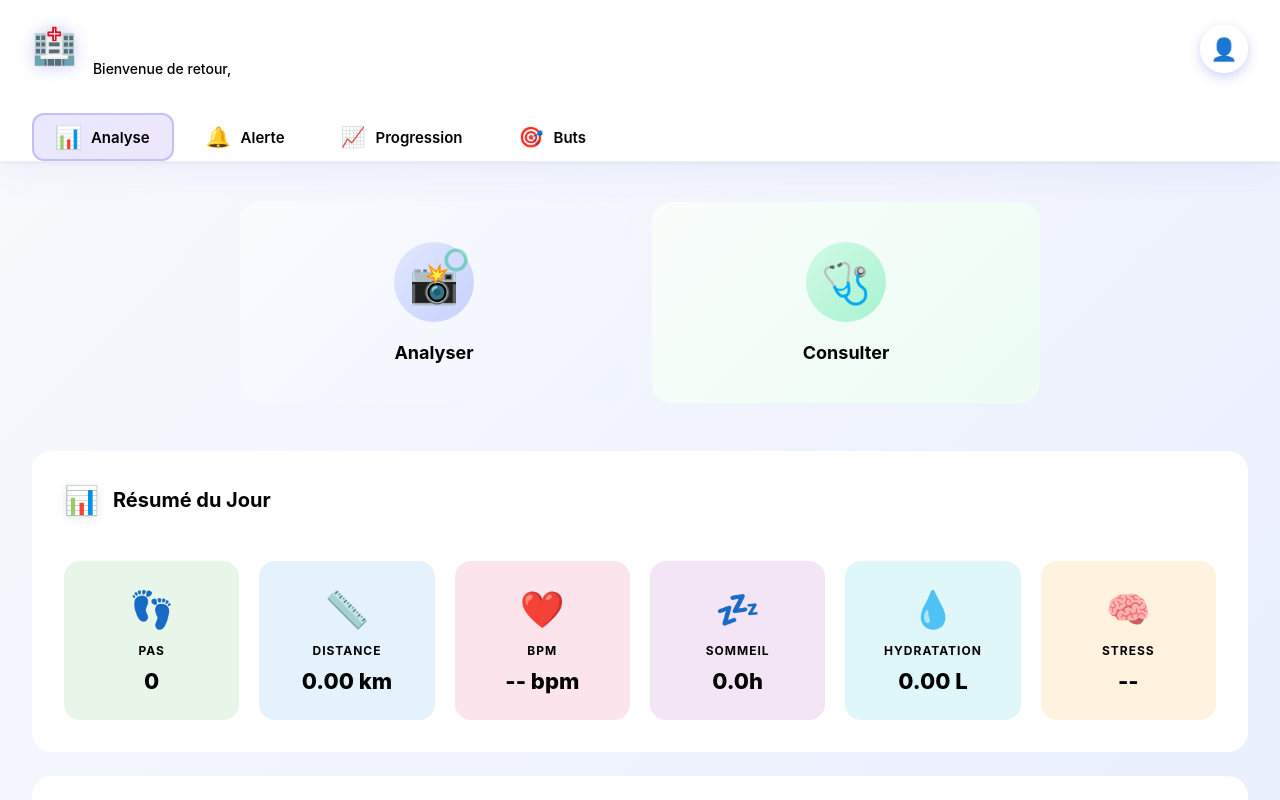
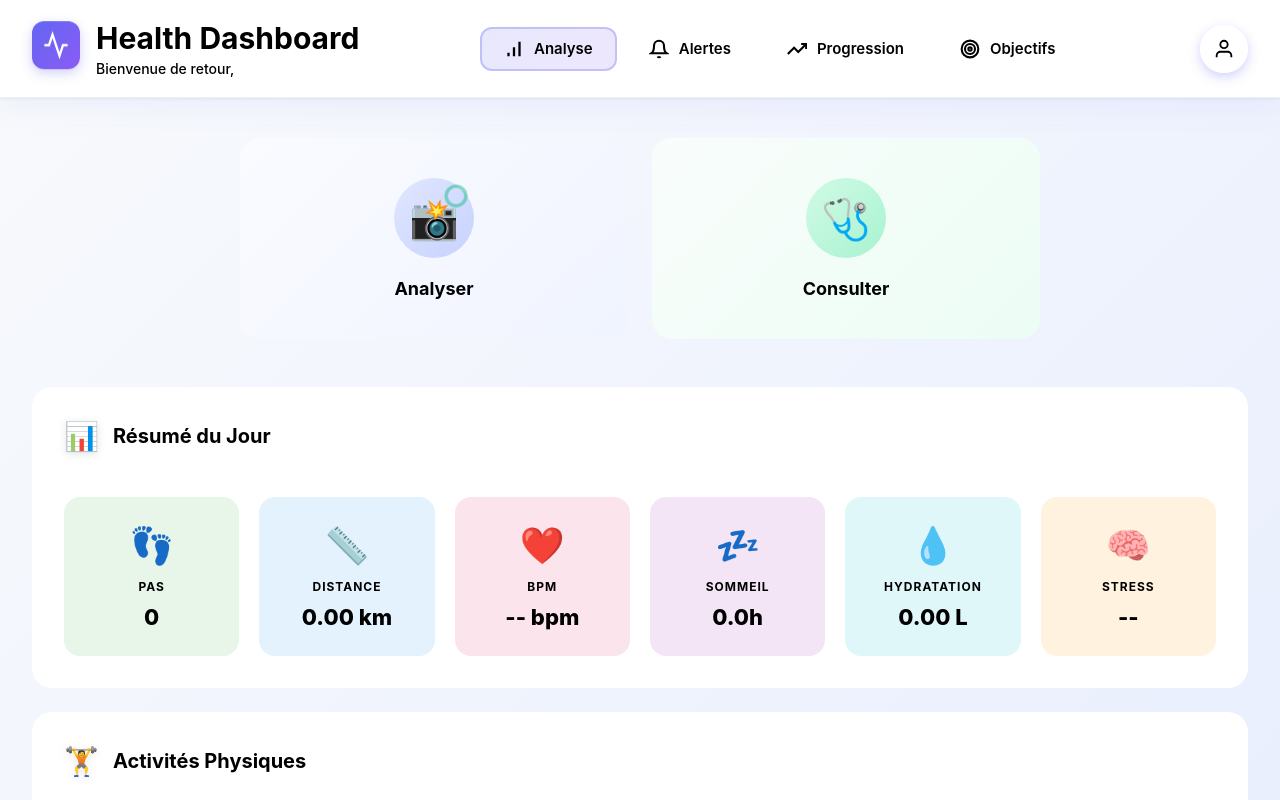
Before and after one commit to rayenbenzid1/VIRTUAL-DOCTOR-ANGULAR, an Angular app: page /dashboard in a window 1280 px wide. Shown: the top 800 px of the page. Built offline with nearby package versions, Linux system fonts and the light colour scheme.

Commit message:
Clear localStorage when the application is off

```diff
--- /dev/null
+++ b/src/app/app-lifecycle.service.ts
@@ -0,0 +1,23 @@
+import { Injectable } from '@angular/core';
+
+@Injectable({
+  providedIn: 'root'
+})
+export class AppLifecycleService {
+
+  constructor() {
+    this.setupUnloadListener();
+  }
+
+  private setupUnloadListener() {
+    // Vider le localStorage quand la fenêtre/onglet se ferme
+    window.addEventListener('beforeunload', () => {
+      localStorage.removeItem('accessToken');
+      localStorage.removeItem('refreshToken');
+      localStorage.removeItem('user');
+
+      // Ou vider tout le localStorage :
+      // localStorage.clear();
+    });
+  }
+}
--- a/src/app/dashboard/dashboard.component.css
+++ b/src/app/dashboard/dashboard.component.css
@@ -37,6 +37,15 @@
   z-index: 1000;
   border-bottom: 1px solid rgba(226, 232, 240, 0.6);
 }
+.header-wrapper {
+  display: flex;
+  align-items: center;
+  justify-content: space-between;
+  gap: 32px;
+  max-width: 1400px;
+  margin: 0 auto;
+  padding: 20px 32px;
+}
 
 .header-content {
   display: flex;
@@ -51,11 +60,24 @@
   display: flex;
   align-items: center;
   gap: 16px;
+  flex-shrink: 0;
+  color:black;
 }
 
 .header-title .icon {
   font-size: 36px;
   filter: drop-shadow(0 2px 8px rgba(99, 102, 241, 0.3));
+  animation: float 3s ease-in-out infinite;
+}
+.header-icon {
+  width: 48px;
+  height: 48px;
+  background: linear-gradient(135deg, #6366f1 0%, #8b5cf6 100%);
+  border-radius: 12px;
+  display: flex;
+  align-items: center;
+  justify-content: center;
+  box-shadow: 0 4px 12px rgba(99, 102, 241, 0.3);
   animation: float 3s ease-in-out infinite;
 }
 
@@ -65,13 +87,14 @@
 }
 
 .header-text h1 {
-  font-size: 28px;
+  font-size: 24px;
   font-weight: 700;
   margin: 0;
   background: linear-gradient(135deg, var(--primary-color) 0%, var(--secondary-color) 100%);
   -webkit-background-clip: text;
-  -webkit-text-fill-color: transparent;
   background-clip: text;
+  white-space: nowrap;
+  color:black;
 }
 
 .header-welcome {
@@ -103,11 +126,11 @@
   align-items: center;
   justify-content: center;
   cursor: pointer;
-  font-size: 22px;
   transition: all 0.3s cubic-bezier(0.4, 0, 0.2, 1);
   box-shadow: 0 4px 12px rgba(99, 102, 241, 0.3);
   position: relative;
   overflow: hidden;
+  color: black;
 }
 
 .profile-btn::before {
@@ -188,7 +211,8 @@
 }
 
 .dropdown-icon {
-  font-size: 20px;
+  width: 20px;
+  height: 20px;
 }
 
 /* ============================================
@@ -197,11 +221,11 @@
 .navbar {
   display: flex;
   gap: 8px;
-  max-width: 1400px;
-  margin: 0 auto;
-  padding: 16px 32px 0;
+  flex: 1;
+  justify-content: center;
   overflow-x: auto;
   scrollbar-width: none;
+  padding: 0 16px;
 }
 
 .navbar::-webkit-scrollbar {
@@ -224,6 +248,7 @@
   position: relative;
   overflow: hidden;
   white-space: nowrap;
+  flex-shrink: 0;
 }
 
 .nav-item::before {
@@ -254,7 +279,6 @@
 }
 
 .nav-icon {
-  font-size: 20px;
   transition: transform 0.3s ease;
 }
 
@@ -269,6 +293,7 @@
 .nav-label {
   font-weight: 600;
 }
+
 
 /* ============================================
    MAIN CONTENT
--- a/src/app/dashboard/dashboard.component.html
+++ b/src/app/dashboard/dashboard.component.html
@@ -1,54 +1,86 @@
 <div class="dashboard-container">
 
   <!-- Header -->
-  <div class="header">
-    <div class="header-content">
-      <div class="header-title">
-        <span class="icon">🏥</span>
-        <div class="header-text">
-          <h1>Health Dashboard</h1>
-          <p class="header-welcome" *ngIf="!loading()">Bienvenue de retour, <span class="user-name">{{ userName() }}</span></p>
-        </div>
+<div class="header">
+  <div class="header-wrapper">
+    <!-- Logo et Titre -->
+    <div class="header-title">
+      <div class="header-icon">
+        <svg width="28" height="28" viewBox="0 0 24 24" fill="none" stroke="white" stroke-width="2">
+          <path d="M22 12h-4l-3 9L9 3l-3 9H2" />
+        </svg>
       </div>
-
-      <!-- Profile Dropdown -->
-      <div class="profile-dropdown">
-        <button class="profile-btn" (click)="toggleDropdown()">
-          <span>👤</span>
-        </button>
-        <div class="dropdown-menu" [class.show]="showDropdown()">
-          <button class="dropdown-item" (click)="editProfile()">
-            <span class="dropdown-icon">✏️</span>
-            <span>Modifier le profil</span>
-          </button>
-          <button class="dropdown-item logout" (click)="logout()">
-            <span class="dropdown-icon">🚪</span>
-            <span>Déconnexion</span>
-          </button>
-        </div>
+      <div class="header-text">
+        <h1>Health Dashboard</h1>
+        <p class="header-welcome" *ngIf="!loading()">Bienvenue de retour, <span class="user-name">{{ userName() }}</span></p>
       </div>
     </div>
 
     <!-- Navigation Bar -->
     <div class="navbar">
       <button class="nav-item" [class.active]="activeTab() === 'analyse'" (click)="setActiveTab('analyse')">
-        <span class="nav-icon">📊</span>
+        <svg class="nav-icon" width="20" height="20" viewBox="0 0 24 24" fill="none" stroke="currentColor" stroke-width="2.5">
+          <line x1="12" y1="20" x2="12" y2="10"></line>
+          <line x1="18" y1="20" x2="18" y2="4"></line>
+          <line x1="6" y1="20" x2="6" y2="16"></line>
+        </svg>
         <span class="nav-label">Analyse</span>
       </button>
+
       <button class="nav-item" [class.active]="activeTab() === 'alerte'" (click)="viewAlerts()">
-        <span class="nav-icon">🔔</span>
-        <span class="nav-label">Alerte</span>
+        <svg class="nav-icon" width="20" height="20" viewBox="0 0 24 24" fill="none" stroke="currentColor" stroke-width="2.5">
+          <path d="M18 8A6 6 0 0 0 6 8c0 7-3 9-3 9h18s-3-2-3-9"></path>
+          <path d="M13.73 21a2 2 0 0 1-3.46 0"></path>
+        </svg>
+        <span class="nav-label">Alertes</span>
       </button>
+
       <button class="nav-item" [class.active]="activeTab() === 'progression'" (click)="viewTrends()">
-        <span class="nav-icon">📈</span>
+        <svg class="nav-icon" width="20" height="20" viewBox="0 0 24 24" fill="none" stroke="currentColor" stroke-width="2.5">
+          <polyline points="23 6 13.5 15.5 8.5 10.5 1 18"></polyline>
+          <polyline points="17 6 23 6 23 12"></polyline>
+        </svg>
         <span class="nav-label">Progression</span>
       </button>
+
       <button class="nav-item" [class.active]="activeTab() === 'buts'" (click)="viewGoals()">
-        <span class="nav-icon">🎯</span>
-        <span class="nav-label">Buts</span>
+        <svg class="nav-icon" width="20" height="20" viewBox="0 0 24 24" fill="none" stroke="currentColor" stroke-width="2.5">
+          <circle cx="12" cy="12" r="10"></circle>
+          <circle cx="12" cy="12" r="6"></circle>
+          <circle cx="12" cy="12" r="2"></circle>
+        </svg>
+        <span class="nav-label">Objectifs</span>
       </button>
     </div>
+
+    <!-- Profile Dropdown -->
+    <div class="profile-dropdown">
+      <button class="profile-btn" (click)="toggleDropdown()">
+        <svg width="22" height="22" viewBox="0 0 24 24" fill="none" stroke="currentColor" stroke-width="2">
+          <path d="M20 21v-2a4 4 0 0 0-4-4H8a4 4 0 0 0-4 4v2"></path>
+          <circle cx="12" cy="7" r="4"></circle>
+        </svg>
+      </button>
+      <div class="dropdown-menu" [class.show]="showDropdown()">
+        <button class="dropdown-item" (click)="editProfile()">
+          <svg class="dropdown-icon" width="20" height="20" viewBox="0 0 24 24" fill="none" stroke="currentColor" stroke-width="2">
+            <path d="M11 4H4a2 2 0 0 0-2 2v14a2 2 0 0 0 2 2h14a2 2 0 0 0 2-2v-7"></path>
+            <path d="M18.5 2.5a2.121 2.121 0 0 1 3 3L12 15l-4 1 1-4 9.5-9.5z"></path>
+          </svg>
+          <span>Modifier le profil</span>
+        </button>
+        <button class="dropdown-item logout" (click)="logout()">
+          <svg class="dropdown-icon" width="20" height="20" viewBox="0 0 24 24" fill="none" stroke="currentColor" stroke-width="2">
+            <path d="M9 21H5a2 2 0 0 1-2-2V5a2 2 0 0 1 2-2h4"></path>
+            <polyline points="16 17 21 12 16 7"></polyline>
+            <line x1="21" y1="12" x2="9" y2="12"></line>
+          </svg>
+          <span>Déconnexion</span>
+        </button>
+      </div>
+    </div>
   </div>
+</div>
 
   <!-- Main Content -->
   <div class="main-content">
```
Also changed, not shown: src/app/app.component.ts (+6 -1 lines).
